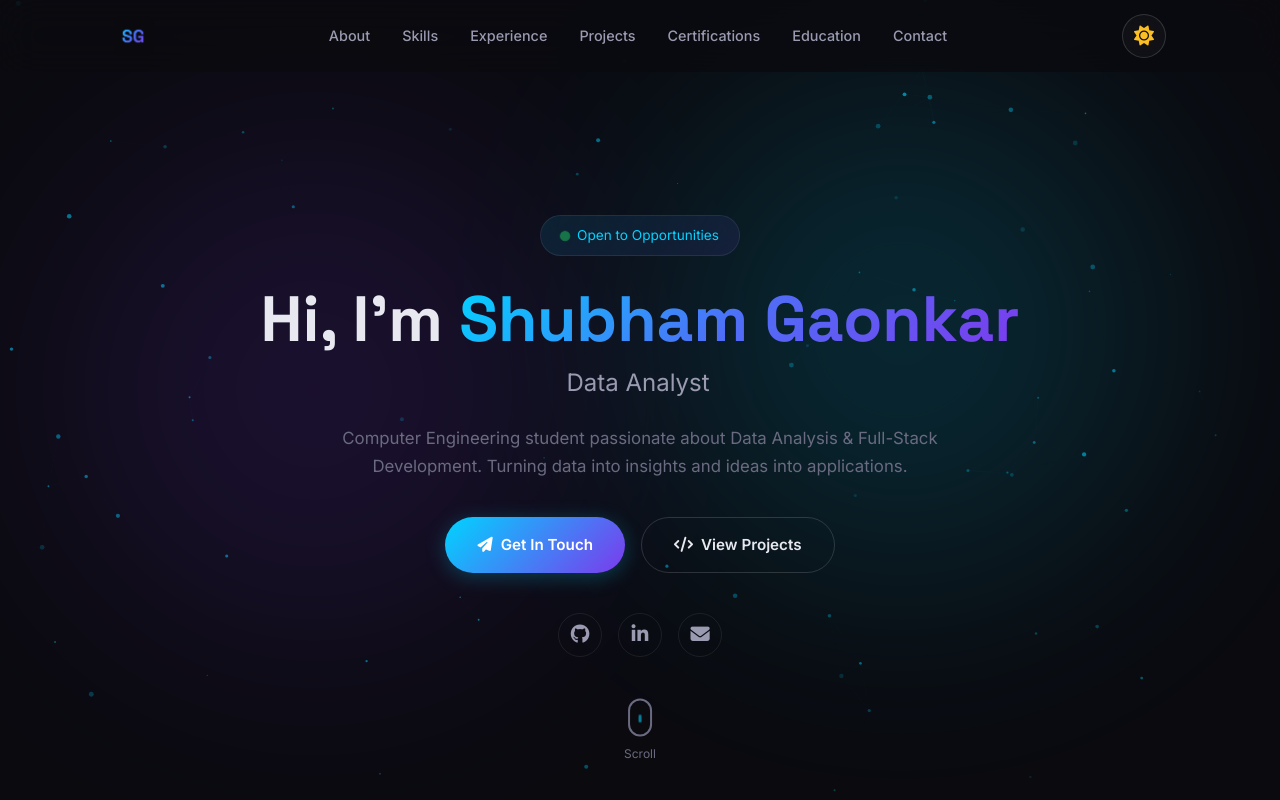
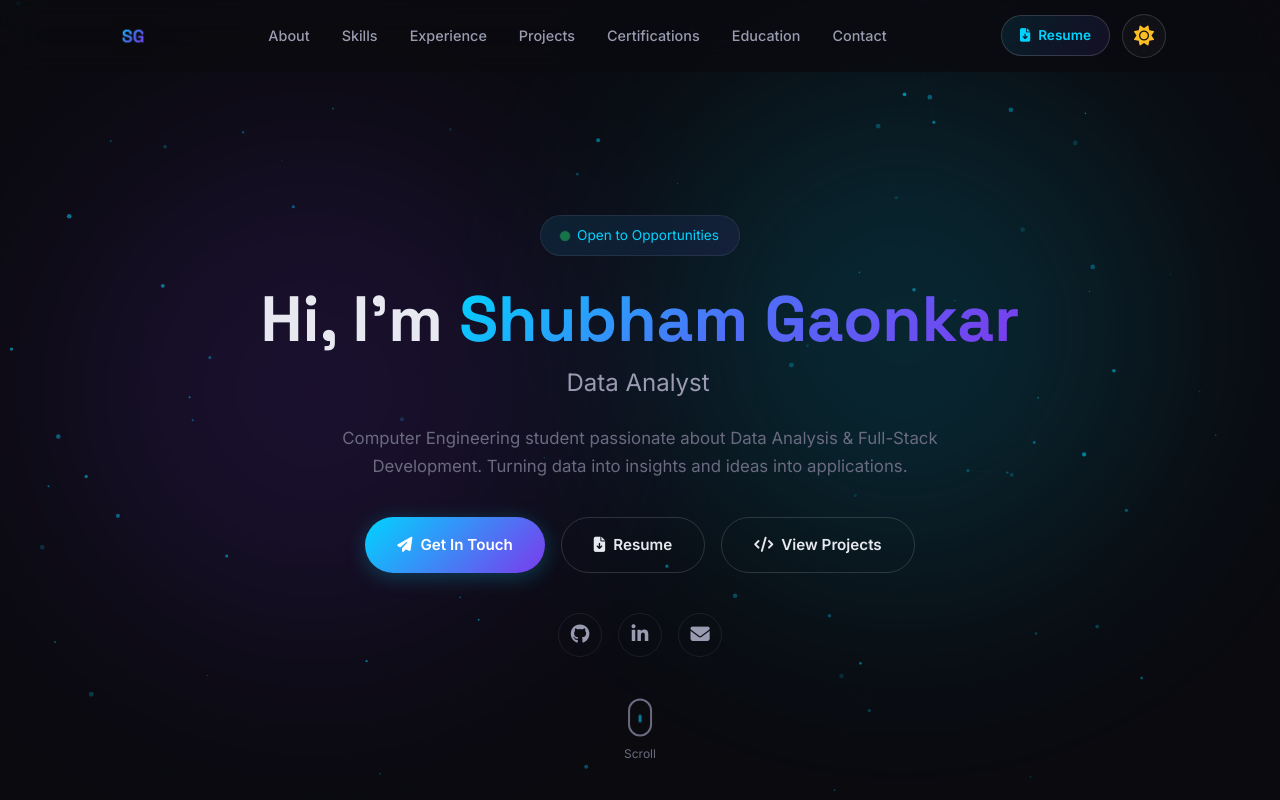
Before and after one commit to ShubhamGaonkar02/Portfolio, a React (Vite) app: page / in a window 1280 px wide. Shown: the top 800 px of the page. Built offline with nearby package versions, Linux system fonts and the light colour scheme.

Commit message:
Add Resume Google Drive link button to Hero and Navbar

```diff
--- a/src/components/Hero.jsx
+++ b/src/components/Hero.jsx
@@ -111,6 +111,14 @@ export default function Hero() {
           <a href="#contact" className="btn btn-primary">
             <i className="fa-solid fa-paper-plane"></i> Get In Touch
           </a>
+          <a
+            href={personalInfo.resumeLink}
+            target="_blank"
+            rel="noreferrer"
+            className="btn btn-outline btn-resume"
+          >
+            <i className="fa-solid fa-file-arrow-down"></i> Resume
+          </a>
           <a href="#projects" className="btn btn-outline">
             <i className="fa-solid fa-code"></i> View Projects
           </a>
--- a/src/components/Navbar.jsx
+++ b/src/components/Navbar.jsx
@@ -1,5 +1,6 @@
 import { useState, useEffect } from 'react';
 import logoImg from '../logo.png';
+import { personalInfo } from '../data/portfolioData';
 
 export default function Navbar() {
   const [scrolled, setScrolled] = useState(false);
@@ -66,6 +67,15 @@ export default function Navbar() {
           ))}
         </ul>
         <div className="nav-actions">
+          <a
+            href={personalInfo.resumeLink}
+            target="_blank"
+            rel="noreferrer"
+            className="nav-resume-btn"
+            title="View Resume"
+          >
+            <i className="fa-solid fa-file-arrow-down"></i> Resume
+          </a>
           <button
             className="theme-toggle"
             onClick={toggleTheme}
--- a/src/data/portfolioData.js
+++ b/src/data/portfolioData.js
@@ -3,6 +3,7 @@ export const personalInfo = {
   email: 'shubhamgaonkar2005@gmail.com',
   phone: '+91-9049869955',
   location: 'Ponda, Goa, India',
+  resumeLink: 'https://drive.google.com/file/d/1yvzKYdF36zWSnV3V_ifCPuGWy0wullB8/view?usp=sharing',
   tagline:
     'Computer Engineering student passionate about Data Analysis & Full-Stack Development. Turning data into insights and ideas into applications.',
   typewriterPhrases: [
--- a/src/index.css
+++ b/src/index.css
@@ -163,6 +163,20 @@ button { cursor: pointer; border: none; background: none; font-family: inherit;
 /* ===== NAV ACTIONS & THEME TOGGLE ===== */
 .nav-actions {
   display: flex; align-items: center; gap: 12px;
+}
+.nav-resume-btn {
+  display: inline-flex; align-items: center; gap: 8px;
+  padding: 8px 18px; border-radius: 50px;
+  font-size: 0.85rem; font-weight: 600;
+  color: var(--accent-cyan);
+  background: var(--gradient-subtle);
+  border: 1px solid var(--glass-border-hover);
+  transition: var(--transition);
+}
+.nav-resume-btn:hover {
+  border-color: var(--accent-cyan);
+  box-shadow: var(--glow-cyan);
+  transform: translateY(-2px);
 }
 .theme-toggle {
   width: 44px; height: 44px; border-radius: 50%;
```
